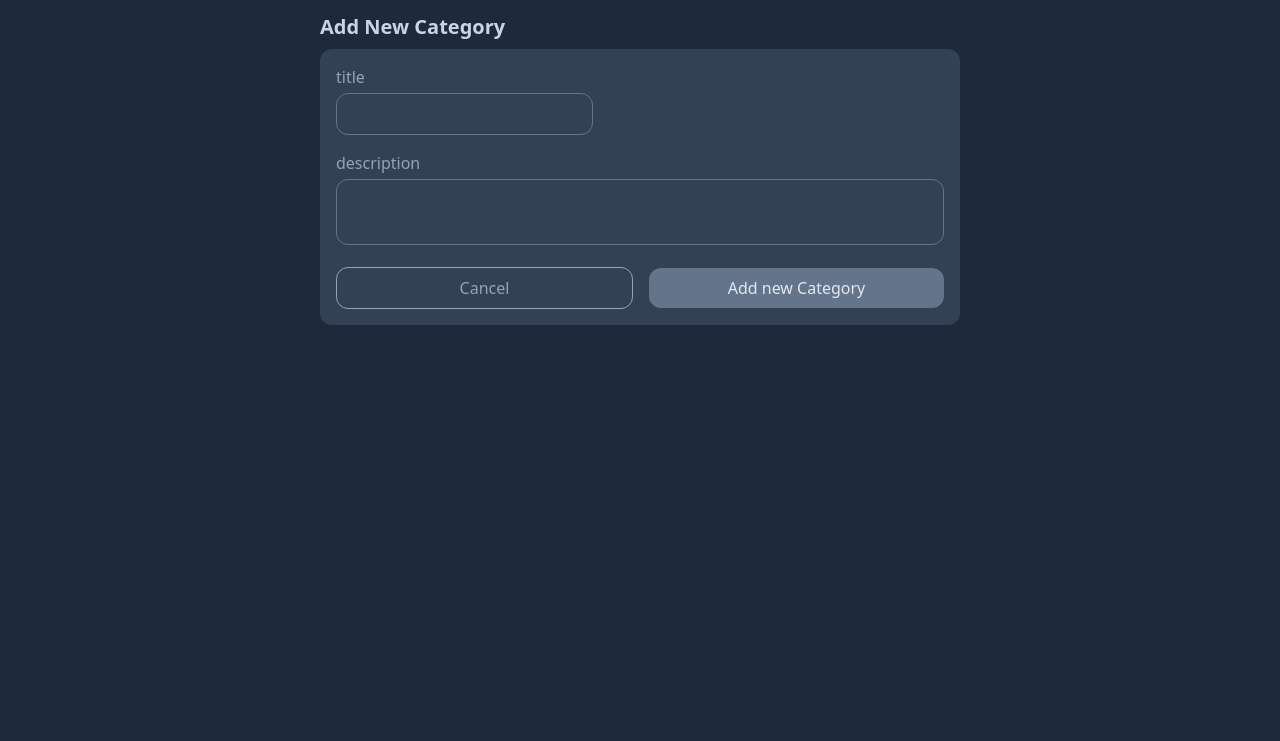
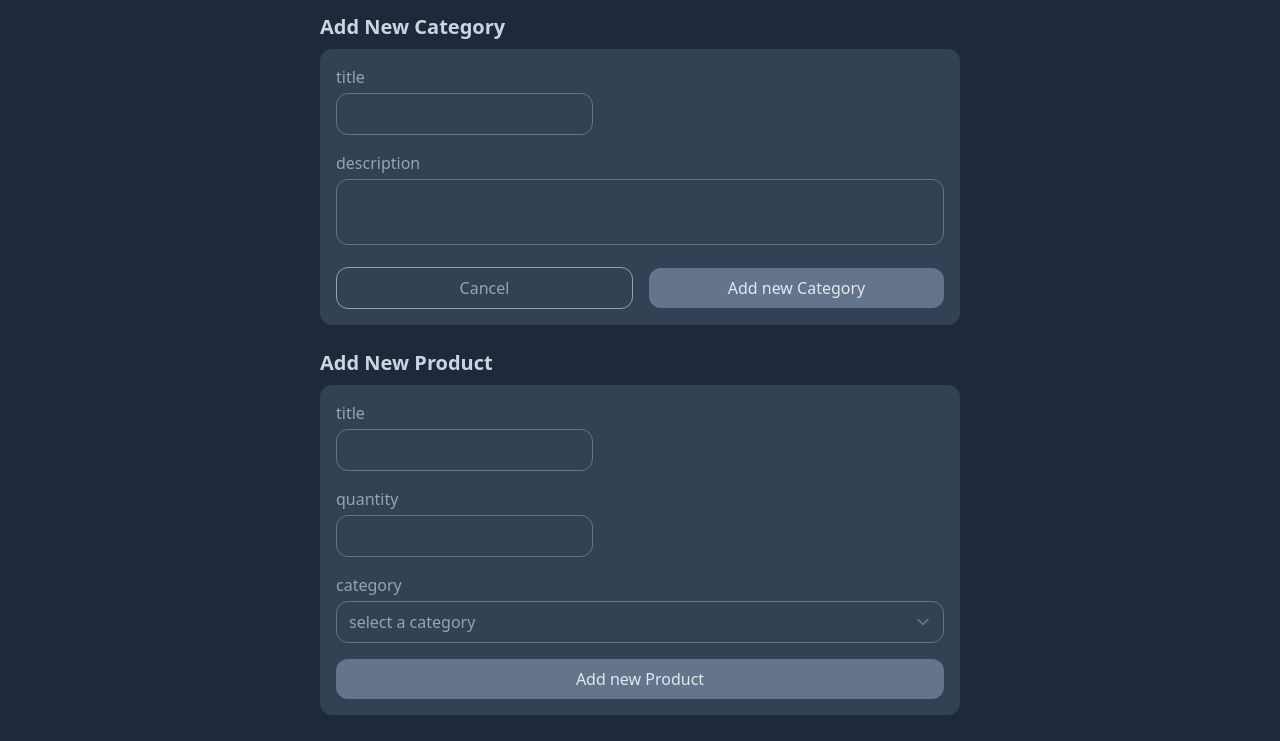
Before and after one commit to mrhosseinsalari/Inventory-App, a website: page public/index.html in a window 1280 px wide. Shown: the part 59-800 px from the top of the page. Drawn offline with Linux system fonts and the light colour scheme.

Commit message:
product-form section developed

```diff
--- a/public/index.html
+++ b/public/index.html
@@ -6,8 +6,7 @@
     <title>Inventory App</title>
     <link rel="stylesheet" href="./build/tailwind.css" />
   </head>
-  <body>
-    <div class="bg-slate-800 h-screen w-screen">
+  <body class="bg-slate-800 min-h-screen">
     <!-- app-bar -->
     <div class="h-12 flex items-center justify-center gap-x-4 bg-slate-700 mb-6">
       <h1 class="text-xl font-bold text-slate-300">Inventory App</h1>
@@ -17,7 +16,7 @@
     <!-- app content -->
     <div class="container mx-auto max-w-screen-sm">
       <!-- category form -->
-        <div>
+      <div class="mb-6">
         <h2 class="text-xl text-slate-300 font-bold mb-2">Add New Category</h2>
         <form class="bg-slate-700 p-4 rounded-xl flex flex-col gap-y-4">
           <div>
@@ -34,6 +33,31 @@
           </div>
         </form>
       </div>
+
+      <!-- product form -->
+      <div class="mb-6">
+        <h2 class="text-xl text-slate-300 font-bold mb-2">Add New Product</h2>
+        <form class="bg-slate-700 p-4 rounded-xl flex flex-col gap-y-4">
+          <div>
+            <label for="product-title" class="block mb-1 text-slate-400">title</label>
+            <input type="text" name="product-title" id="product-title" class="bg-transparent rounded-xl border border-slate-500 text-slate-400">
+          </div>
+          <div>
+            <label for="product-quantity" class="block mb-1 text-slate-400">quantity</label>
+            <input type="number" name="product-quantity" id="product-quantity" class="bg-transparent rounded-xl border border-slate-500 text-slate-400">
+          </div>
+          <div>
+            <label for="product-category" class="block mb-1 text-slate-400">category</label>
+            <select name="product-category" id="product-category" class="bg-transparent rounded-xl border border-slate-500 text-slate-400 w-full">
+              <option class="bg-slate-500 text-slate-300" value="">select a category</option>
+              <option class="bg-slate-500 text-slate-300" value="laptop">laptop</option>
+              <option class="bg-slate-500 text-slate-300" value="smart-phone">smart phone</option>
+            </select>
+          </div>
+          <div class="flex items-center justify-between gap-x-4">
+            <button class="flex-1 bg-slate-500 text-slate-200 rounded-xl py-2">Add new Product</button>
+          </div>
+        </form>
       </div>
     </div>
   </body>
```
Also changed, not shown: public/build/tailwind.css. Lines whose indentation alone changed are shown as unchanged.
